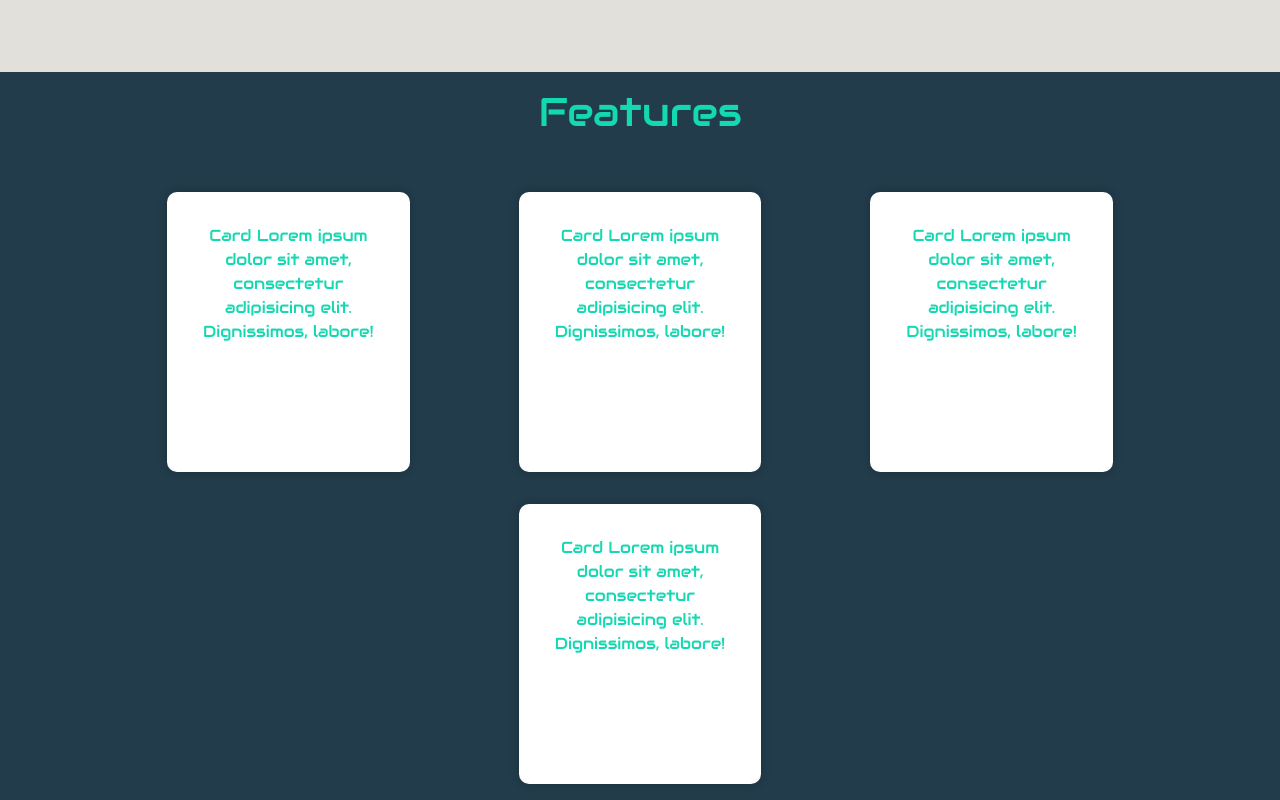
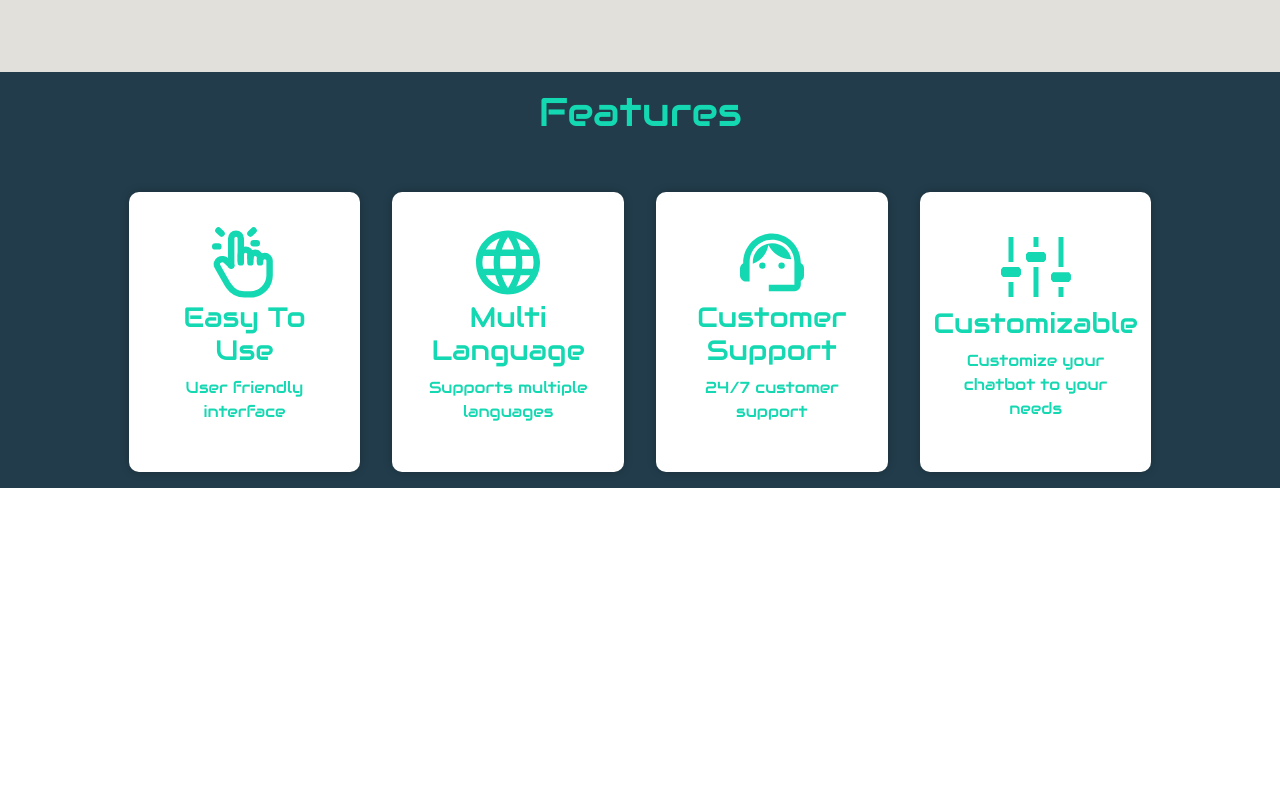
Before and after one commit to Mohammed-Muzammil01/chatengine_frontend, a React (Create React App) app: page / in a window 1280 px wide. Shown: the part 728-1528 px from the top of the page. After the commit the page ends 1216 px from the top, so only its background shows below. Built offline with nearby package versions, Linux system fonts and the light colour scheme.

Commit message:
Feature Card completed

```diff
--- a/src/App.css
+++ b/src/App.css
@@ -182,7 +182,8 @@ a{
 }
 
 .feature-card {
-  width: 100%;
+  flex: 1;
+  max-width: calc(25% - 2rem);
   height: 35vh;
   margin: 1rem;
   padding: 2rem;
@@ -191,23 +192,30 @@ a{
   box-shadow: 0 0 10px rgba(0, 0, 0, 0.2);
   transition: all 0.3s ease-in-out;
   cursor: pointer;
+  display: flex;
+  flex-direction: column;
+  align-items: center;
+  justify-content: center;
 }
 
-@media (min-width: 576px) {
+@media (max-width: 1200px) {
   .feature-card {
-    width: 48%;
+    flex: none;
+    max-width: calc(33.33% - 2rem);
   }
 }
 
-@media (min-width: 768px) {
+@media (max-width: 768px) {
   .feature-card {
-    width: 30%;
+    flex: none;
+    max-width: calc(50% - 2rem);
   }
 }
 
-@media (min-width: 992px) {
+@media (max-width: 576px) {
   .feature-card {
-    width: 23%;
+    flex: none;
+    max-width: calc(100% - 2rem);
   }
 }
 
@@ -217,3 +225,6 @@ a{
   background-color: var(--customGreen);
   color: white;
 }
+.icon{
+  font-size: 10vh;
+}
--- a/src/Components/Card.jsx
+++ /dev/null
@@ -1,11 +0,0 @@
-import React from 'react'
-
-const Card = () => {
-  return (
-    <div className='feature-card' >Card
-    Lorem ipsum dolor sit amet, consectetur adipisicing elit. Dignissimos, labore!
-    </div>
-  )
-}
-
-export default Card
--- a/src/Pages/LandingPage.jsx
+++ b/src/Pages/LandingPage.jsx
@@ -1,9 +1,13 @@
 import React from 'react'
 import Navbar from '../Components/Navbar'
 import demo1 from '../assets/demo1.svg'
-import card from '../Components/Card'
 import { Link } from 'react-router-dom'
-import Card from '../Components/Card'
+import { TbHandClick } from "react-icons/tb";
+import { TbMessageLanguage } from "react-icons/tb";
+import { GrLanguage } from "react-icons/gr";
+import { MdLanguage } from "react-icons/md";
+import { MdOutlineSupportAgent } from "react-icons/md";
+import { VscSettings } from "react-icons/vsc";
 function LandingPage() {
   return (
     <>
@@ -40,10 +44,18 @@ function LandingPage() {
         <h1 className='features text-center mb-4'>Features</h1>
         <div className='container card-container'>
           <div className='row justify-content-around'>
-            <Card className="feature-card col-lg-3 col-md-6 col-sm-12" />
-            <Card className="feature-card col-lg-3 col-md-6 col-sm-12" />
-            <Card className="feature-card col-lg-3 col-md-6 col-sm-12" />
-            <Card className="feature-card col-lg-3 col-md-6 col-sm-12" />
+            {[
+              { icon: <TbHandClick className='icon' />, title: 'Easy To Use', description: 'User friendly interface' },
+              { icon: <MdLanguage className='icon' />, title: 'Multi Language', description: 'Supports multiple languages' },
+              { icon: <MdOutlineSupportAgent className='icon' />, title: 'Customer Support', description: '24/7 customer support' },
+              { icon: <VscSettings className='icon' />, title: 'Customizable', description: 'Customize your chatbot to your needs' },
+            ].map((feature, index) => (
+              <div key={index} className="feature-card col-lg-3 col-md-3 col-sm-6">
+                {feature.icon}
+                <h3>{feature.title}</h3>
+                <p>{feature.description}</p>
+              </div>
+            ))}
           </div>
         </div>
       </section>
```
